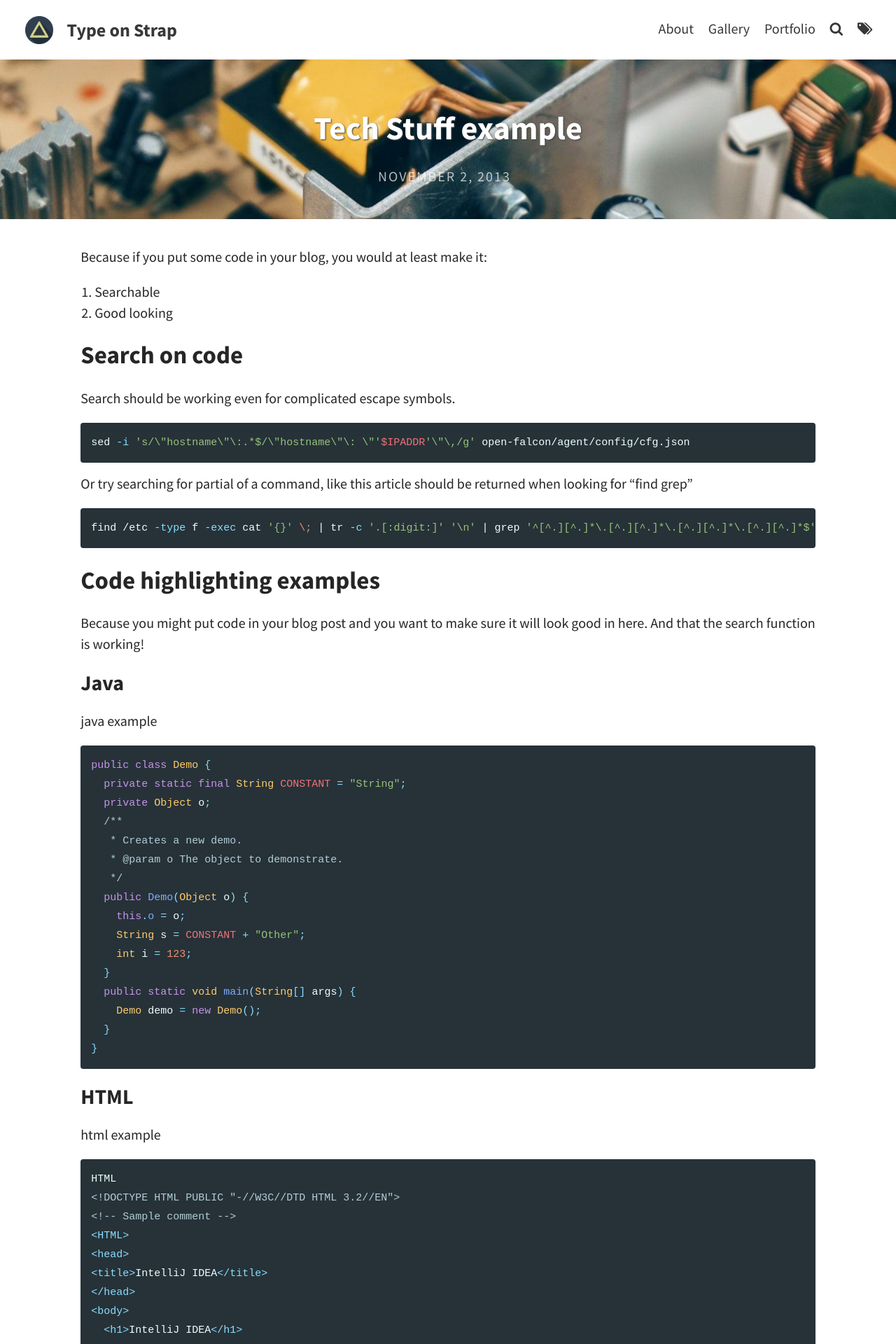
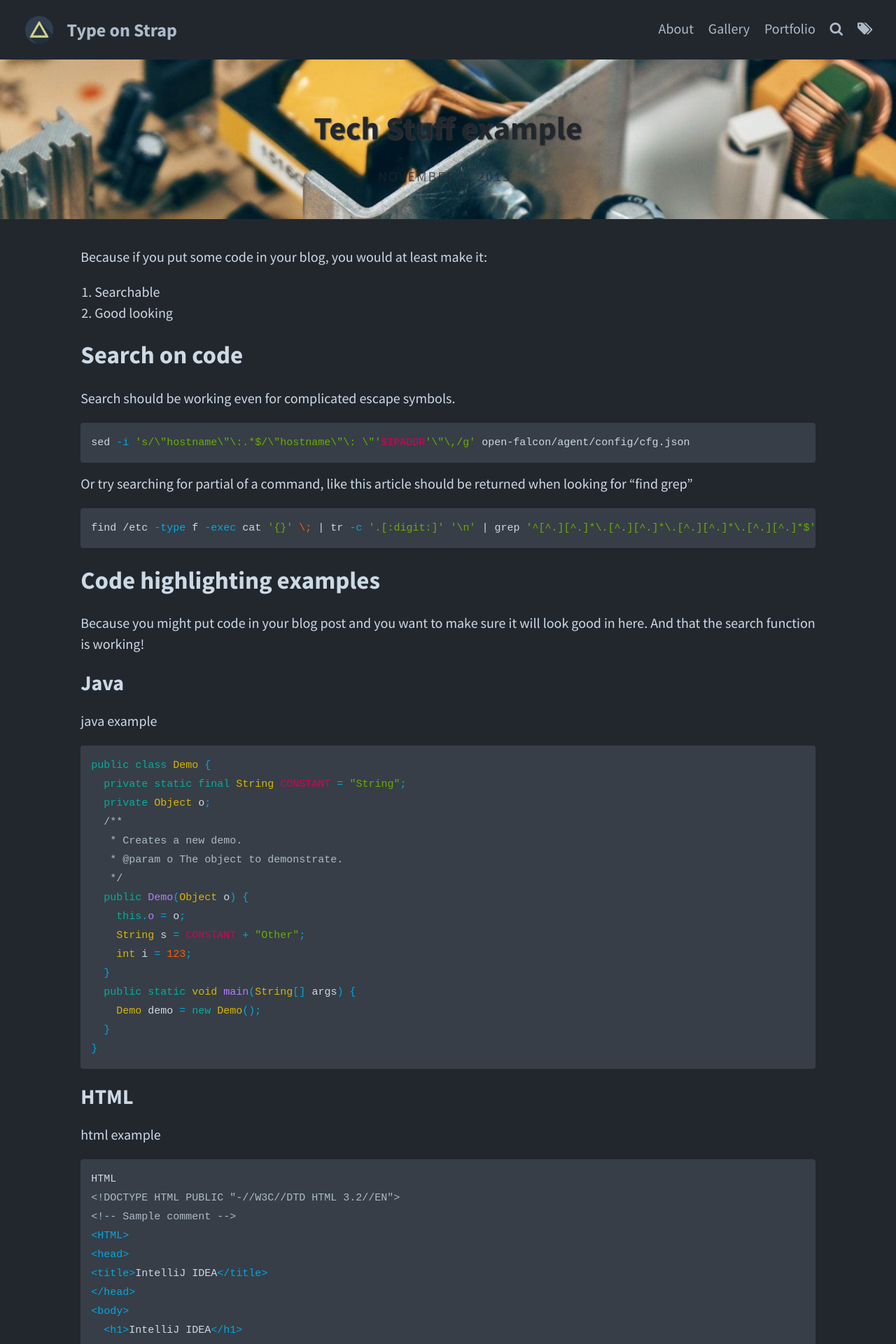
Before and after one commit to Interest420/Type-on-Strap, a Jekyll site: the page built from _posts/2013-11-02-Tech-stuff-example.md, in a window 1280 px wide. Shown: the top 1920 px of the page at 70% size. Built offline with Jekyll 4.4.1, drawn with Linux system fonts in a browser that asks for light colours.

Commit message:
Update _variables.scss
Dark theme attempt

```diff
--- a/_sass/base/_variables.scss
+++ b/_sass/base/_variables.scss
@@ -24,26 +24,26 @@ $sm-break: 576px;
 $x-sm-break: 300px;
 
 // Brand colours
-$theme-color: #337ab7;
-$brand-color: #fff;
-$background-color: #fff;
-$border-color: rgba(0, 0, 0, 0.1); // rgba recommended if using feature images
+$theme-color: #00a8e0;
+$brand-color: #22272e;
+$background-color: #22272e;
+$border-color: rgba(255, 255, 255, 0.5); // rgba recommended if using feature images
 
 // Typography colours
-$text-color: #262626;
-$meta: #595959; //lowest gray for accessible color
-$link-color: $theme-color;
-$selection-color: #D4D4D4; // visible when highlighting text
-$blockquote-color: #EEF7FA; // $background-color;
+$text-color: #cdd9e5;
+$meta: #909dab; //lowest gray for accessible color
+$link-color: #00a8e0;
+$selection-color: #545d68; // visible when highlighting text
+$blockquote-color: #373e47; // $background-color;
 
 // Header
-$header-background-color: $theme-color;  // Only used when no header image
-$header-text-color: #fff;
-$header-link-color: #383838;
+$header-background-color: #2A3444;  // Only used when no header image
+$header-text-color: #e7f3f4;
+$header-link-color: #adbac7;
 $navbar-separator-opacity: 0;
 
 // Feature image for articles
-$feature-image-text-color: #fff;
+$feature-image-text-color: #22272e;
 $feature-image-size: cover; // options include "cover", "contain", "auto"
 
 //Search colours
@@ -58,20 +58,20 @@ $monospace: Monaco, Consolas, "Lucida Console", monospace !default;
 $font-size-code: 0.75em !default; // ~12px
 $border-radius: 4px !default;
 
-// base16 Material Theme
-$base00: #263238 !default; // Default Background
-$base01: #2E3C43 !default; // Lighter Background (Used for status bars)
-$base02: #314549 !default; // Selection Background
-$base03: #546E7A !default; // Comments, Invisibles, Line Highlighting
-$base04: #B2CCD6 !default; // Dark Foreground (Used for status bars)
-$base05: #EEFFFF !default; // Default Foreground, Caret, Delimiters, Operators
-$base06: #EEFFFF !default; // Light Foreground (Not often used)
-$base07: #FFFFFF !default; // Light Background (Not often used)
-$base08: #F07178 !default; // Variables, XML Tags, Markup Link Text, Markup Lists, Diff Deleted
-$base09: #F78C6C !default; // Integers, Boolean, Constants, XML Attributes, Markup Link Url
-$base0a: #FFCB6B !default; // Classes, Markup Bold, Search Text Background
-$base0b: #98C379 !default; // Strings, Inherited Class, Markup Code, Diff Inserted
-$base0c: #89DDFF !default; // Support, Regular Expressions, Escape Characters, Markup Quotes
-$base0d: #82AAFF !default; // Functions, Methods, Attribute IDs, Headings
-$base0e: #C792EA !default; // Keywords, Storage, Selector, Markup Italic, Diff Changed
-$base0f: #FF5370 !default; // Deprecated, Opening/Closing Embedded Language Tags e.g.
+// base16 Material Theme // using dark theme
+$base00: #373e47 !default; // Default Background
+$base01: #444c56 !default; // Lighter Background (Used for status bars)
+$base02: #545d68 !default; // Selection Background
+$base03: #909dab !default; // Comments, Invisibles, Line Highlighting
+$base04: #adbac7 !default; // Dark Foreground (Used for status bars)
+$base05: #cdd9e5 !default; // Default Foreground, Caret, Delimiters, Operators
+$base06: #e7f3f4 !default; // Light Foreground (Not often used)
+$base07: #ffffff !default; // Light Background (Not often used)
+$base08: #d40059 !default; // Variables, XML Tags, Markup Link Text, Markup Lists, Diff Deleted
+$base09: #ff5c00 !default; // Integers, Boolean, Constants, XML Attributes, Markup Link Url
+$base0a: #d9b600 !default; // Classes, Markup Bold, Search Text Background
+$base0b: #6bac00 !default; // Strings, Inherited Class, Markup Code, Diff Inserted
+$base0c: #00a8e0 !default; // Support, Regular Expressions, Escape Characters, Markup Quotes
+$base0d: #b37eff !default; // Functions, Methods, Attribute IDs, Headings
+$base0e: #00af9e !default; // Keywords, Storage, Selector, Markup Italic, Diff Changed
+$base0f: #ff66c2 !default; // Deprecated, Opening/Closing Embedded Language Tags, e.g. <?php ?>
```
